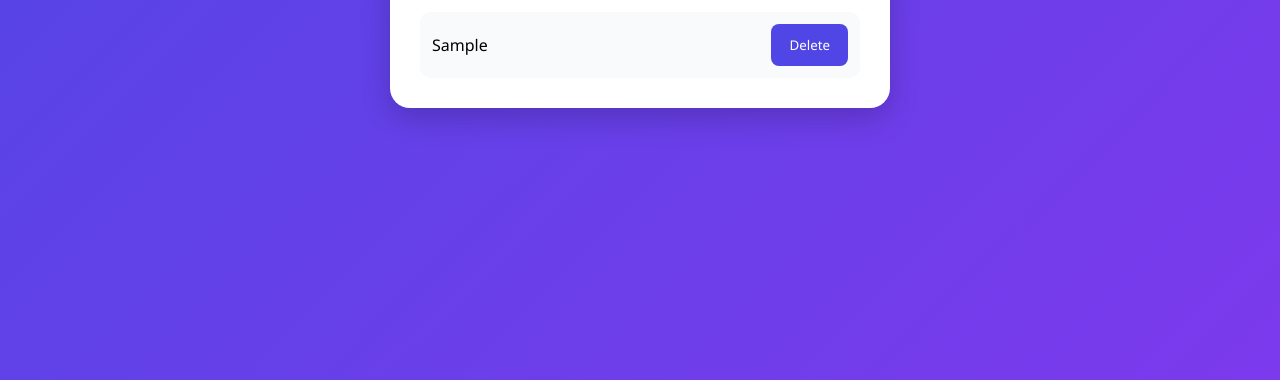
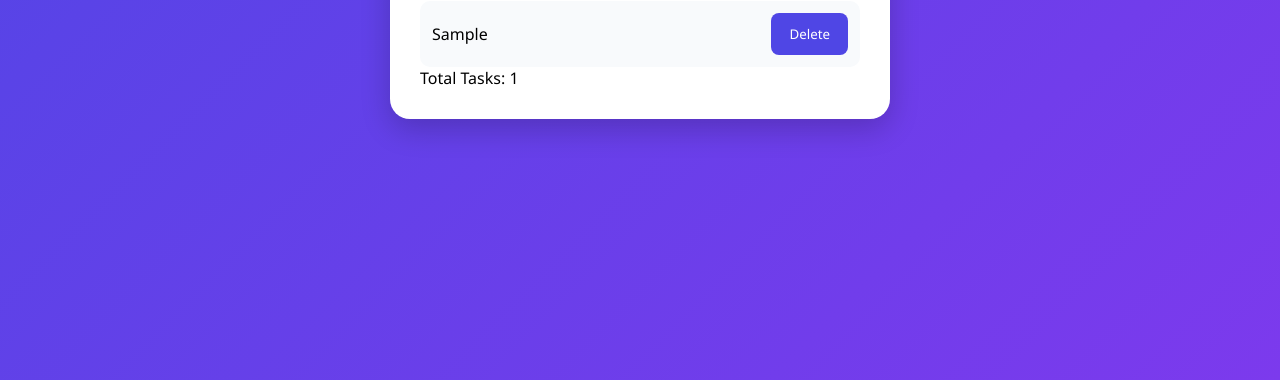
Before and after one commit to saivarshaveggalam2005-hash/synent-task5, a plain HTML site: page index.html in a window 1280 px wide. Both pictures are taken after typing "Sample" into the empty fields and a click on the button "Add". Shown: the part 420-800 px from the top of the page. Drawn offline with Linux system fonts and the light colour scheme.

Commit message:
Added task counter

```diff
--- a/index.html
+++ b/index.html
@@ -17,6 +17,7 @@
     </div>
 
     <ul id="taskList"></ul>
+    <p id="taskCount">Total Tasks: 0</p>
 </div>
 
 <script src="script.js"></script>
--- a/script.js
+++ b/script.js
@@ -26,6 +26,8 @@ function renderTasks() {
         `;
 
         taskList.appendChild(li);
+        document.getElementById("taskCount").innerText =
+       `Total Tasks: ${tasks.length}`;
     });
 }
 
--- a/style.css
+++ b/style.css
@@ -64,8 +64,8 @@ li{
 }
 
 .completed{
-    text-decoration:line-through;
-    color:gray;
+    text-decoration: line-through;
+    color: gray;
 }
 
 li:hover{
```
